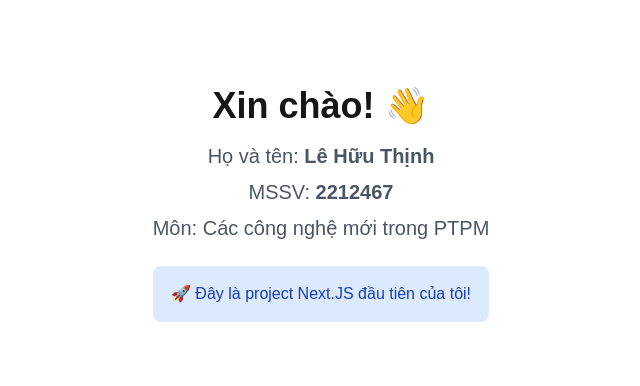
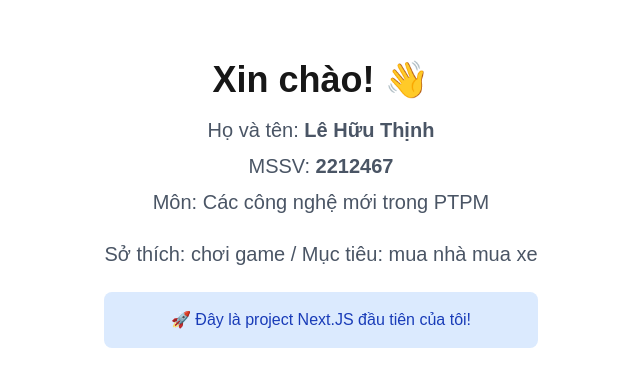
Before and after one commit to LeHuuThinh/ctk46b-lab01, a Next.js app: page / in a window 1280 px wide. Shown: the part 196-582 px from the top of the page, without its empty margins (319-959 px from the left). Built offline with nearby package versions, Linux system fonts and the light colour scheme.

Commit message:
feat: thêm sở thích và mục tiêu

```diff
--- a/src/app/page.tsx
+++ b/src/app/page.tsx
@@ -12,6 +12,9 @@ export default function Home() {
         <p className="text-xl text-gray-600 mb-6">
           Môn: Các công nghệ mới trong PTPM
         </p>
+        <p className="text-xl text-gray-600 mb-6">
+          Sở thích: chơi game / Mục tiêu: mua nhà mua xe
+        </p>
         <div className="bg-blue-100 rounded-lg p-4">
           <p className="text-blue-800">
             🚀 Đây là project Next.JS đầu tiên của tôi!
```
